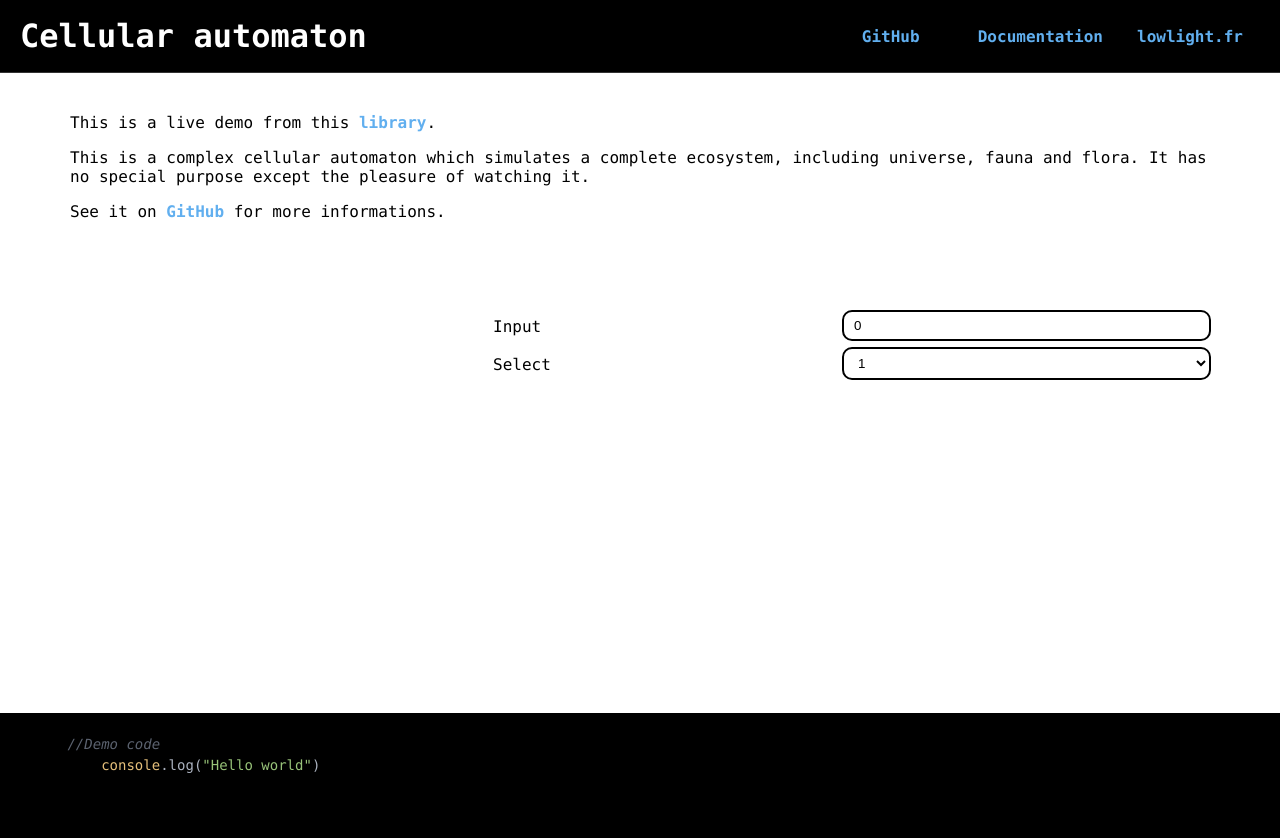
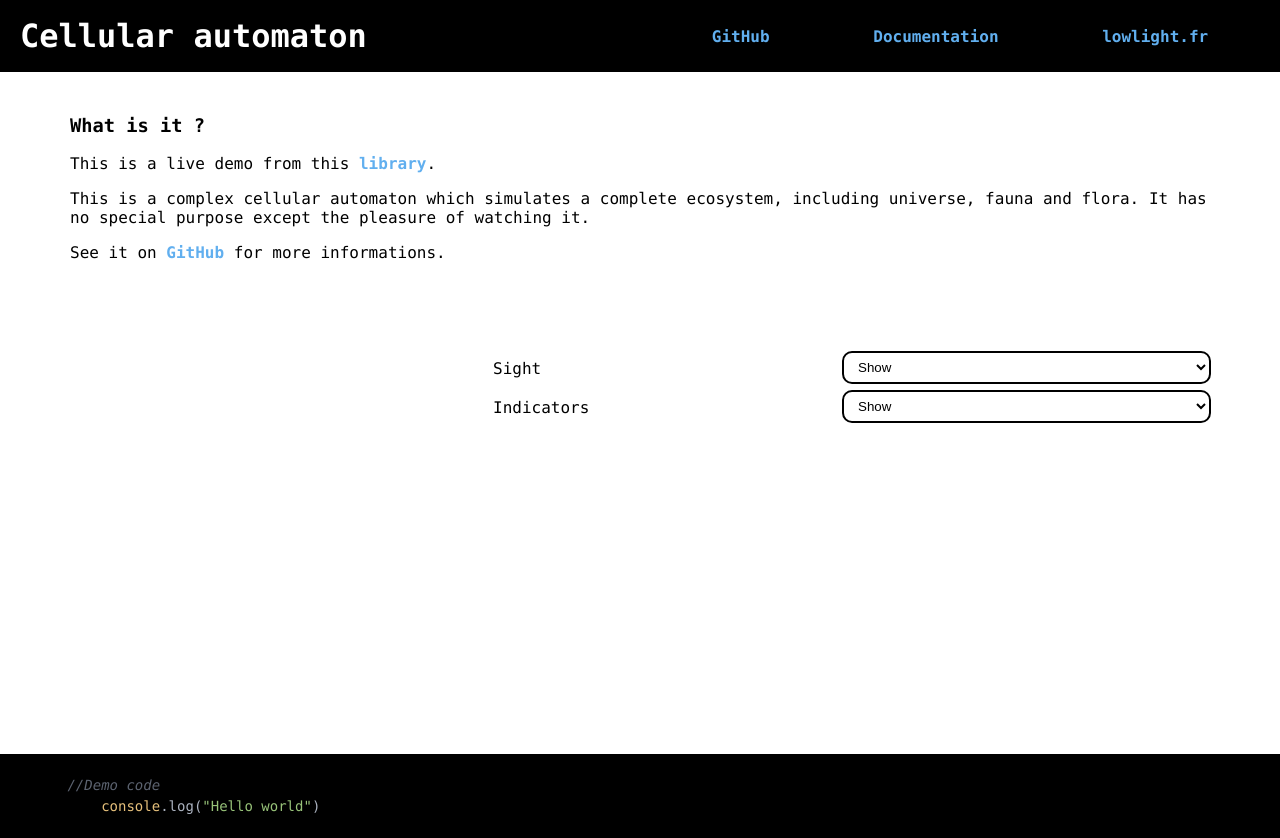
Before and after one commit to lowlighter/cellular-automaton, a website: page demo/index.html in a window 1280 px wide. Before the commit the page ends 800 px from the top, so only its background shows below. Drawn offline with Linux system fonts and the light colour scheme; files that its build step writes are made by us from their sources; a web font is replaced by a local one.

Commit message:
Updated demo

```diff
--- a/demo/css/style.css
+++ b/demo/css/style.css
@@ -1,19 +1,17 @@
+/* Miscelleanous */
   .bold { font-weight: bold; }
   .hidden { display: none; }
+
 /* Body */
   body {
     margin: 0;
-        font-family: "Lucida Console", Monaco, monospace;
+    font-family: lucida console,Monaco,monospace;
     background-color: black;
   }
 
 /* Header */
   header {
-        padding: 20px;
-        padding-bottom: 0px;
-        border-bottom: 1px solid #333333;
     display: flex;
-        vertical-align: middle;
     align-items: center;
     justify-content: space-between;
     flex-direction: column;
@@ -30,20 +28,36 @@
 
 /* Title and menu */
   header h1 {
-        margin: 0;
+    margin: 10px 0;
+  }
+
+  nav {
+    width: 100%;
+    display: flex;
   }
 
   nav a, nav a:visited {
-        display: inline-block;
+    display: block;
     padding: 20px 0px;
-        width: 140px;
     text-align: center;
     background-color: black;
+    flex-grow: 1;
+    border-radius: 5px;
+    transition: background-color .2s;
+  }
+
+  nav a:hover {
+    background-color: white;
+  }
+
+  @media (min-width: 768px) {
+    nav {
+      max-width: 600px;
+    }
   }
 
 /* Links */
   a:hover {
-        filter: invert();
     cursor: pointer;
   }
 
--- a/demo/index.html
+++ b/demo/index.html
@@ -3,6 +3,7 @@
     <head>
         <meta charset="utf-8">
         <title>Cellular automaton</title>
+        <link rel="stylesheet" href="css/fonts.css">
         <link rel="stylesheet" href="css/style.css">
         <link rel="stylesheet" href="css/atom-one-dark.css">
     </head>
@@ -11,12 +12,13 @@
             <h1>Cellular automaton</h1>
             <nav>
                 <a href="https://github.com/lowlighter/cellular-automaton">GitHub</a>
-                <a href="https://lowlighter.github.io/cellular-automaton/docs">Documentation</a>
-                <a href="https://lowlight.fr/en/blog/cellular-automaton/">lowlight.fr</a>
+                <a href="https://lowlight.fr/cellular-automaton/docs/">Documentation</a>
+                <a href="https://lowlight.fr/">lowlight.fr</a>
             </nav>
         </header>
         <main class="container-full">
             <div class="container">
+                <h3>What is it ?</h3>
                 <p>
                     This is a live demo from this <a href="https://github.com/lowlighter/cellular-automaton">library</a>.
                 </p>
@@ -38,15 +40,20 @@
                 <div class="app-controller">
                     <table>
                         <tr>
-                            <td>Input</td>
-                            <td><input type="text" class="xxx" value="0"></td>
+                            <td>Sight</td>
+                            <td>
+                                <select name="sight">
+                                    <option value="1">Show</option>
+                                    <option value="0">Hide</option>
+                                </select>
+                            </td>
                         </tr>
                         <tr>
-                            <td>Select</td>
+                            <td>Indicators</td>
                             <td>
-                                <select name="xxx">
-                                    <option value="1">1</option>
-                                    <option value="0">0</option>
+                                <select name="indicators">
+                                    <option value="1">Show</option>
+                                    <option value="0">Hide</option>
                                 </select>
                             </td>
                         </tr>
```
Also changed, not shown: demo/template.html (+13 -6 lines). Lines whose indentation alone changed are shown as unchanged.
